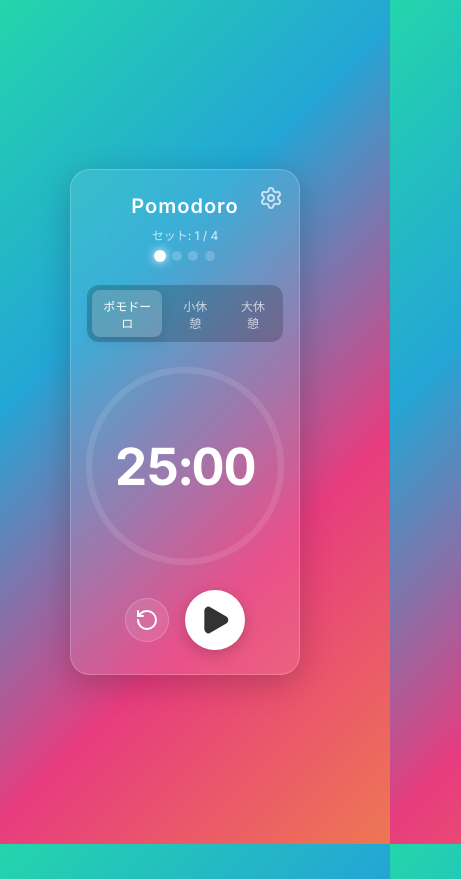
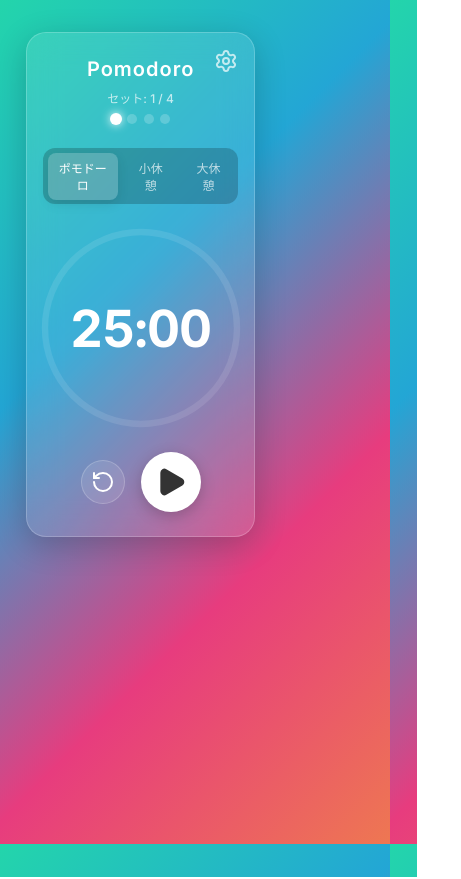
Before and after one commit to takabon69-beep/pomodoro-timer, a React (Vite) app: page / in a window 390 px wide. Shown: the top 879 px of the page, 461 px wide, since content can reach past the window. Built offline with nearby package versions, Linux system fonts and the light colour scheme.

Commit message:
Fix mobile screen cut off and modal scrolling

```diff
--- a/src/index.css
+++ b/src/index.css
@@ -27,9 +27,9 @@
   animation: gradientBG 15s ease infinite;
   min-height: 100vh;
   display: flex;
-  justify-content: center;
-  align-items: center;
+  padding: 2rem 1rem;
   transition: background 0.5s ease;
+  overflow-x: hidden;
 }
 
 @keyframes gradientBG {
@@ -59,6 +59,7 @@
   align-items: center;
   gap: 2rem;
   position: relative;
+  margin: auto;
 }
 
 /* Typography */
@@ -259,12 +260,11 @@
   background: rgba(0, 0, 0, 0.5);
   backdrop-filter: blur(4px);
   display: flex;
-  justify-content: center;
-  align-items: center;
   z-index: 100;
   opacity: 0;
   pointer-events: none;
   transition: opacity 0.3s ease;
+  padding: 1rem;
 }
 
 .modal-overlay.open {
@@ -277,8 +277,11 @@
   color: #333;
   padding: 2rem;
   border-radius: 20px;
-  width: 90%;
+  width: 100%;
   max-width: 400px;
+  margin: auto;
+  max-height: 90vh;
+  overflow-y: auto;
   transform: translateY(20px);
   transition: transform 0.3s cubic-bezier(0.175, 0.885, 0.32, 1.275);
 }
```
